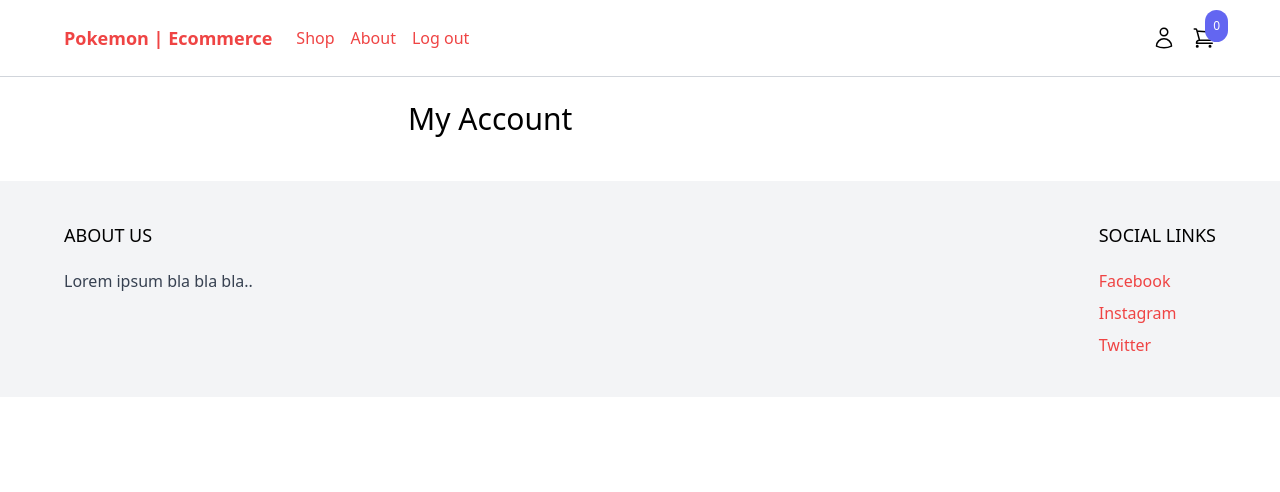
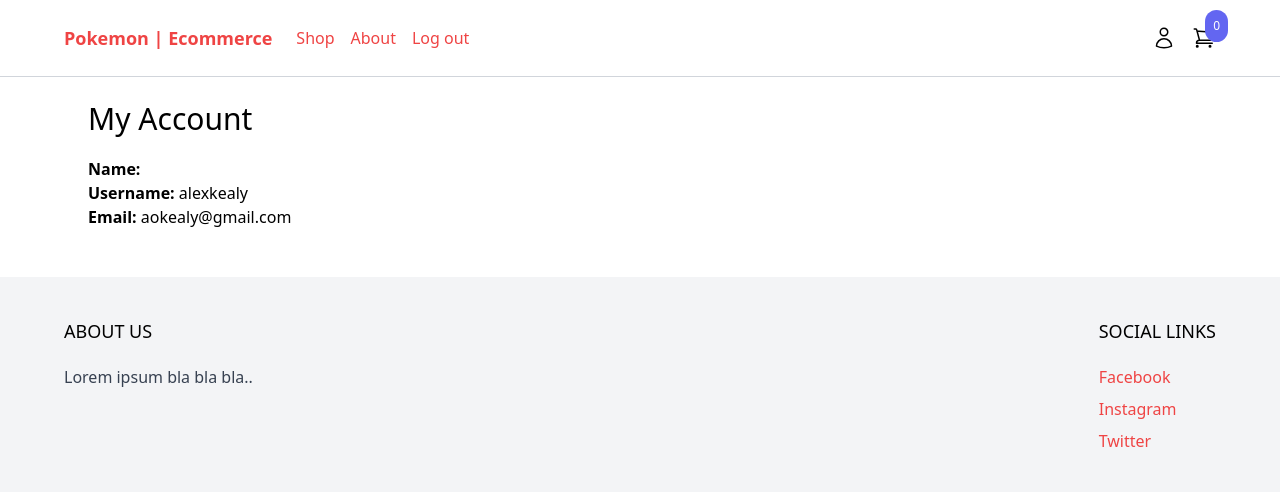
Before and after one commit to aokealy/django-tailwind, a Django app: page /myaccount/ in a window 1280 px wide. Shown: the top 492 px of the page. Run offline with Django 4.2, Linux system fonts and the light colour scheme; a user stored in the database is signed in; style sheets or scripts are compiled from the project's sources; some libraries are stand-ins or nearby versions.

Commit message:
Update myaccount.html
style the page giving it a max width of 6xl and adding a class for the name, username and email for the account page

```diff
--- a/core/templates/core/myaccount.html
+++ b/core/templates/core/myaccount.html
@@ -2,7 +2,13 @@
 {% block title %} My Account {% endblock %}
 {% block content %}
 
-<div class="max-w-lg mx-auto p-6">
+<div class="max-w-6xl mx-auto p-6">
     <h1 class="mb-5 text-3xl">My Account</h1>
+
+    <div class="mb-6">
+        <strong>Name: </strong>{{ request.user.get_full_name }}<br>
+        <strong>Username: </strong>{{ request.user.username }}<br>
+        <strong>Email: </strong>{{ request.user.email }}
+    </div>
 </div>
 {% endblock %}
```
